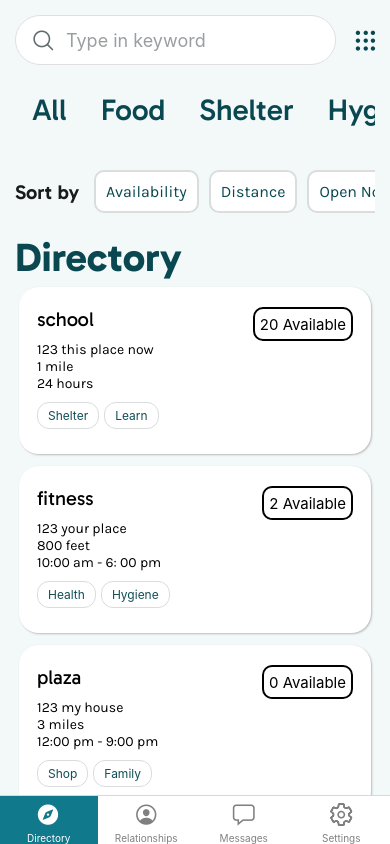
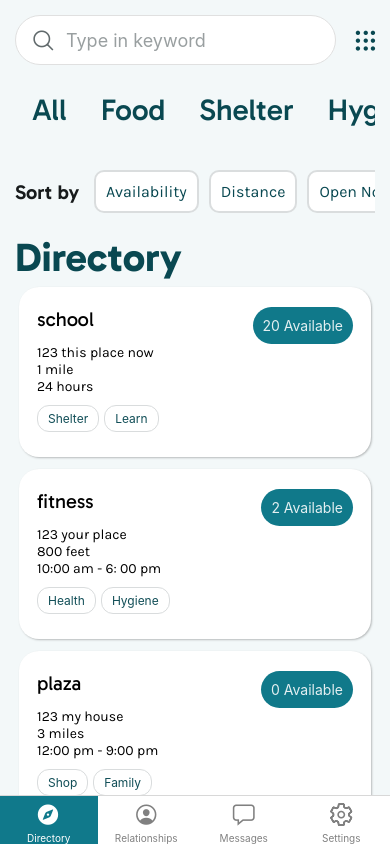
Before and after one commit to Valyria-Studios/geo_browser_app, a React Native app in the folder App/: screen /Directory in a window 390 px wide. Built offline with nearby package versions, Linux system fonts and the light colour scheme.

Commit message:
Updated Availability Appearance

```diff
--- a/App/screens/Home.js
+++ b/App/screens/Home.js
@@ -148,9 +148,11 @@ export default function App() {
           <Card key={amenity.key}>
             <View style={styles.cardHeader}>
               <Text style={styles.cardLocation}>{amenity.location}</Text>
-              <Text style={styles.cardAvailability}>
-                {amenity.availability} Available
-              </Text>
+              <View style={styles.cardAvailabilityContainer}>
+                <Text style={styles.cardAvailabilityText}>
+                  {amenity.availability} Available
+                </Text>
+              </View>
             </View>
             <Text style={styles.cardDetails}>
               {amenity.address}
@@ -283,13 +285,17 @@ const styles = StyleSheet.create({
     justifyContent: "space-between",
   },
 
-  cardAvailability: {
-    padding: 5,
+  cardAvailabilityContainer: {
+    padding: 10,
     justifyContent: "center",
     alignContent: "center",
-    fontSize: 15,
-    borderRadius: 10,
-    borderWidth: 2,
+    borderRadius: 25,
+    backgroundColor: "#10798a",
+  },
+
+  cardAvailabilityText: {
+    fontSize: 14,
+    color: "#e3eff1",
   },
 
   cardLocation: {
```
